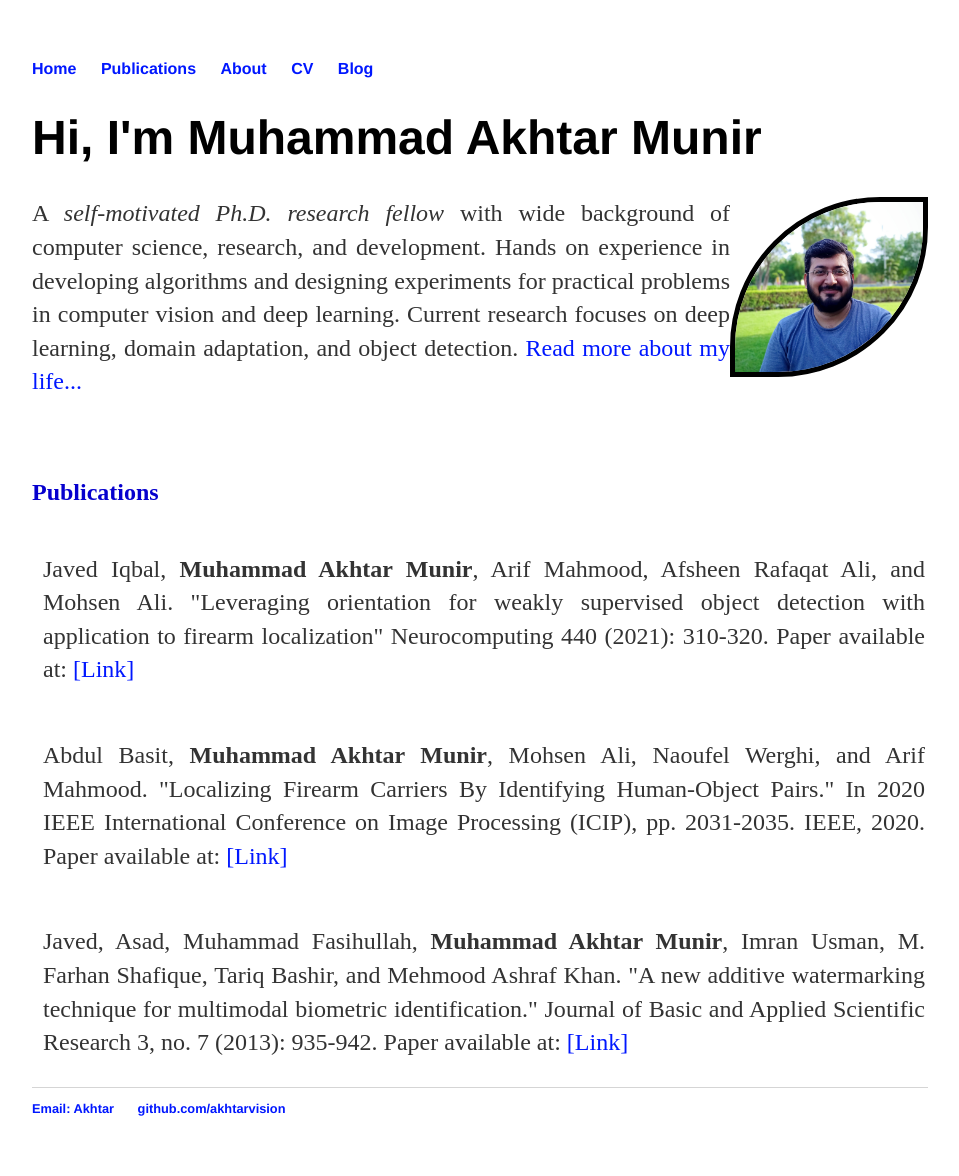
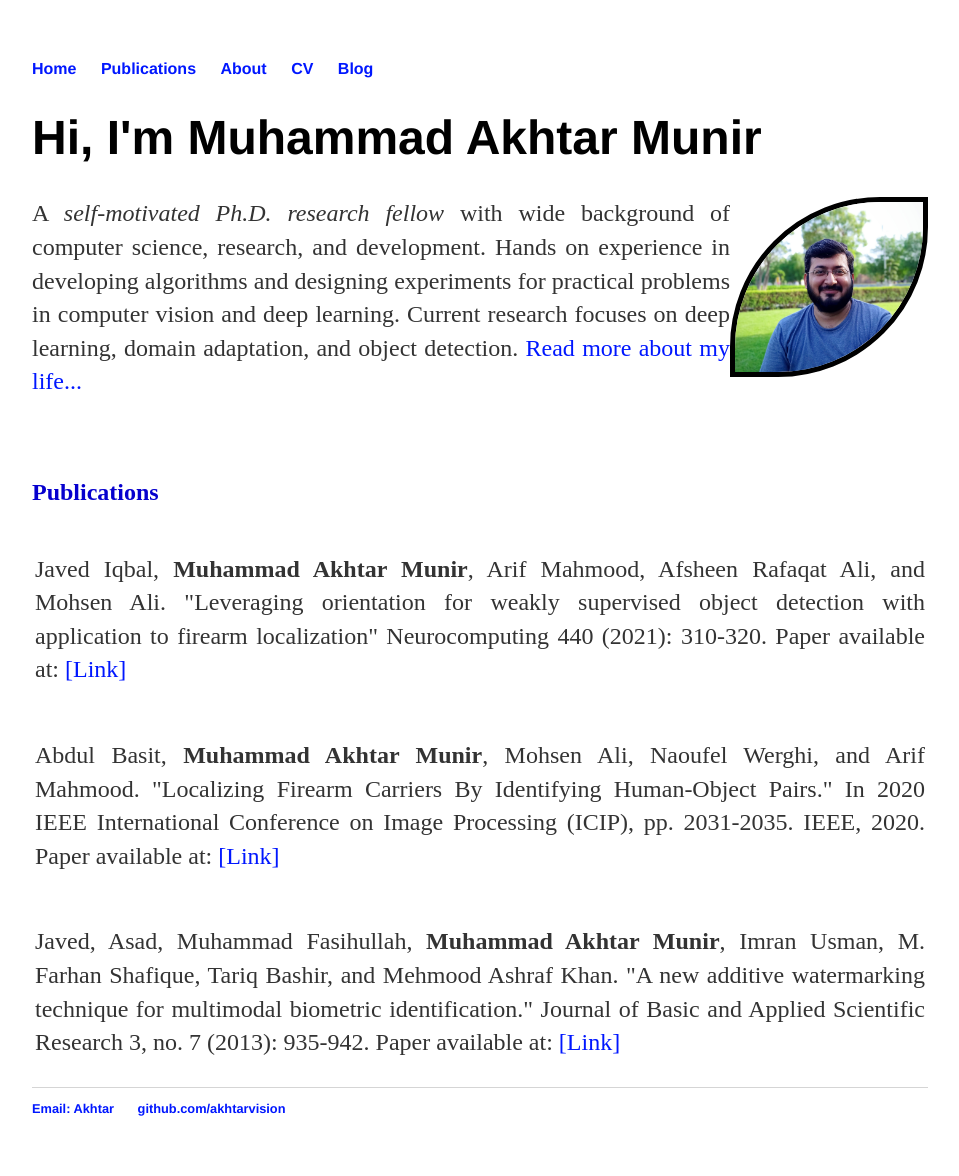
Before and after one commit to akhtarvision/akhtarvision.github.io, a Jekyll site: the page built from index.html, in a window 1280 px wide. Shown: the whole page, without its empty margins (160-1119 px from the left). Built offline with Jekyll 4.4.1, drawn with Linux system fonts in a browser that asks for light colours.

Commit message:
Update index.html

```diff
--- a/index.html
+++ b/index.html
@@ -31,7 +31,7 @@
 <table class="imgtable">
 <!-- paper entry-->
 <tr>
-<td> <br></td>
+<!-- <td> <br></td> -->
 <td>
 <p> Javed Iqbal, <strong>Muhammad Akhtar Munir</strong>, Arif Mahmood, Afsheen Rafaqat Ali, and Mohsen Ali.
 	"Leveraging orientation for weakly supervised object detection with application to firearm localization" Neurocomputing 440 (2021): 310-320.
@@ -40,7 +40,7 @@
 </tr>
 
 	<tr>
-<td> <br></td>
+<!-- <td> <br></td> -->
 <td>
 <p> Abdul Basit, <strong>Muhammad Akhtar Munir</strong>, Mohsen Ali, Naoufel Werghi, and Arif Mahmood.
 		"Localizing Firearm Carriers By Identifying Human-Object Pairs." In 2020 IEEE International Conference on Image Processing (ICIP), pp. 2031-2035. IEEE, 2020.
@@ -49,7 +49,7 @@
 </tr>
 
 		<tr>
-<td> <br>&nbsp;</td>
+<!-- <td> <br>&nbsp;</td> -->
 <td>
 <p> Javed, Asad, Muhammad Fasihullah, <strong>Muhammad Akhtar Munir</strong>, Imran Usman, M. Farhan Shafique, Tariq Bashir, and Mehmood Ashraf Khan.
 	"A new additive watermarking technique for multimodal biometric identification." Journal of Basic and Applied Scientific Research 3, no. 7 (2013): 935-942.
```
